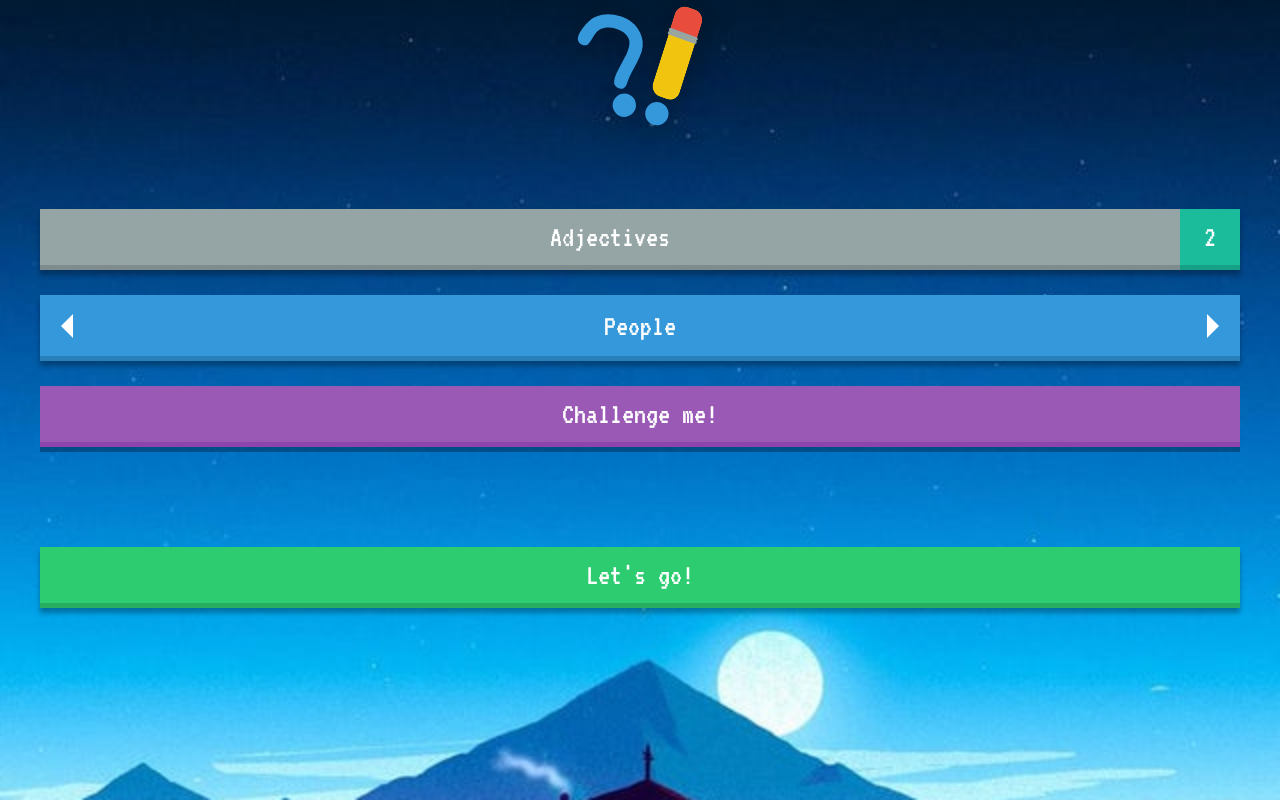
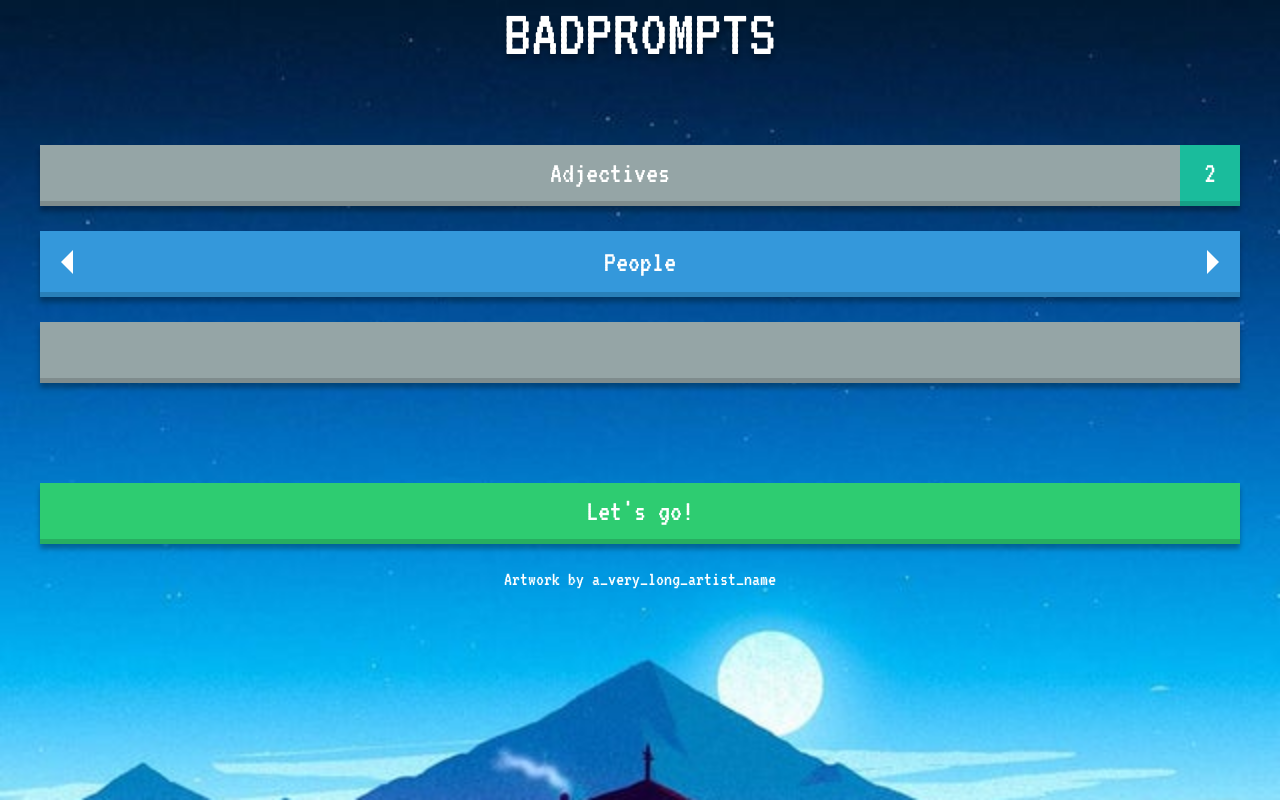
Before and after one commit to schatt3npakt/madprompts-app, a Vue app: page / in a window 1280 px wide. Built offline with nearby package versions, Linux system fonts and the light colour scheme.

Commit message:
moved buttons to seperate components

```diff
--- a/src/App.vue
+++ b/src/App.vue
@@ -17,6 +17,18 @@ export default Vue.extend({
 </script>
 
 <style lang="scss">
+  @font-face {
+    font-family: 'VT323';
+    src: url('./assets/fonts/VT323-Regular.eot');
+    src: url('./assets/fonts/VT323-Regular.eot?#iefix') format('embedded-opentype'),
+        url('./assets/fonts/VT323-Regular.woff2') format('woff2'),
+        url('./assets/fonts/VT323-Regular.woff') format('woff'),
+        url('./assets/fonts/VT323-Regular.ttf') format('truetype'),
+        url('./assets/fonts/VT323-Regular.svg#VT323-Regular') format('svg');
+    font-weight: normal;
+    font-style: normal;
+  }
+
   body,
   html,
   #app {
--- /dev/null
+++ b/src/components/BaseButton.vue
@@ -0,0 +1,61 @@
+<template>
+  <button
+    :class="buttonType"
+    :id="buttonId"
+    class="button"
+  >
+    {{buttonText}}
+  </button>
+</template>
+
+<script lang="ts">
+import Vue from 'vue'
+
+export default Vue.extend({
+  name: 'BaseButton',
+  props: {
+    buttonId: String,
+    buttonText: String,
+    buttonType: String
+  }
+})
+</script>
+
+<style lang="scss" scoped>
+  .button {
+    border: none;
+    border-radius: 0;
+    box-shadow: 0 5px 5px rgba(0, 0, 0, 0.3);
+    color: white;
+    display: block;
+    font-size: 30px;
+    font-weight: normal;
+    height: 61px;
+    transition: background-color 0.1s ease-out, box-shadow 0.1s ease-out,
+      transform 0.1s ease-out;
+    width: 100%;
+
+    &:not(:last-child) {
+      margin: margins.$mobile-btn-margin;
+    }
+
+    &:active,
+    &:focus {
+      outline: none;
+    }
+
+    &:active {
+      box-shadow: 0 0 0 rgb(0, 0, 0);
+      transform: scale(0.985) translateY(5px);
+    }
+
+    &--submit {
+      background-color: colors.$emerald;
+      border-bottom: 5px solid colors.$nephritis;
+
+      &:active {
+          background-color: colors.$nephritis;
+      }
+    }
+  }
+</style>
--- a/src/components/TheAppView.vue
+++ b/src/components/TheAppView.vue
@@ -1,16 +1,16 @@
 <template>
   <div class="app-view">
       <div class="app-view__container">
-        <img
+        <a
           class="logo"
-          src="@/assets/img/logo.svg"
-        />
+          href="#"
+          >
+          BADPROMPTS
+        </a>
 
         <div class="form">
           <div class="number-input">
-            <div
-              class="number-input__label"
-            >
+            <div class="number-input__label">
               <label class="number-input__label__text">Adjectives</label>
             </div>
 
@@ -32,9 +32,7 @@
               id="left"
             />
 
-            <div
-              class="slider__label"
-            >
+            <div class="slider__label">
               <label class="slider__label__text">People</label>
             </div>
 
@@ -44,28 +42,36 @@
             />
           </div>
 
-          <button
-            class="button"
-            id="challenge"
-          >
-            Challenge me!
-          </button>
+          <ToggleButton
+            button-id="challenge"
+            button-type="button--challenge"
+            button-text="Challenge me!"
+          />
         </div>
 
-        <button
-          class="submitbutton"
-          id="submit"
-        >
-          Let's go!
-        </button>
+        <BaseButton
+          button-id="submit"
+          button-type="button--submit"
+          button-text="Let's go!"
+        />
+
+        <div class="footer-text">
+          <a href="#">Artwork by a_very_long_artist_name</a>
+        </div>
       </div>
   </div>
 </template>
 
 <script lang="ts">
 import Vue from 'vue'
+import BaseButton from './BaseButton.vue'
+import ToggleButton from './ToggleButton.vue'
 
 export default Vue.extend({
+  components: {
+    BaseButton,
+    ToggleButton
+  },
   name: 'HelloWorld',
   props: {
     msg: String
@@ -74,18 +80,6 @@ export default Vue.extend({
 </script>
 
 <style scoped lang="scss">
-  @font-face {
-      font-family: 'VT323';
-      src: url('../assets/fonts/VT323-Regular.eot');
-      src: url('../assets/fonts/VT323-Regular.eot?#iefix') format('embedded-opentype'),
-          url('../assets/fonts/VT323-Regular.woff2') format('woff2'),
-          url('../assets/fonts/VT323-Regular.woff') format('woff'),
-          url('../assets/fonts/VT323-Regular.ttf') format('truetype'),
-          url('../assets/fonts/VT323-Regular.svg#VT323-Regular') format('svg');
-      font-weight: normal;
-      font-style: normal;
-  }
-
   * {
     font-family: fonts.$base-font;
   }
@@ -109,55 +103,8 @@ export default Vue.extend({
           padding: 0 25px;
         }
 
-        .logo {
-          display: block;
-          filter: drop-shadow(0 5px 15px rgba(0, 0, 0, 0.3));
-          margin: 0 auto 77px auto;
-          max-height: 132px;
-          max-width: 132px;
-          transition: filter 0.1s ease-out;
-
-          &:active {
-            filter: drop-shadow(0 0 0 rgb(0, 0, 0));
-            transform: scale(0.985);
-          }
-        }
-
         .form {
           margin-bottom: 100px;
-
-          .button {
-            background-color: colors.$amethyst;
-            border: none;
-            border-bottom: 5px solid colors.$wisteria;
-            border-radius: 0;
-            box-shadow: 0 5px 0px rgba(0, 0, 0, 0.3);
-            color: white;
-            display: block;
-            font-size: 30px;
-            font-weight: normal;
-            height: 61px;
-            transition:
-              background-color 0.1s ease-out,
-              box-shadow 0.1s ease-out,
-              transform 0.1s ease-out;
-            width: 100%;
-
-            &:not(:last-child) {
-              margin: margins.$mobile-btn-margin;
-            }
-
-            &:active,
-            &:focus {
-              outline: none;
-            }
-
-            &:active {
-              background-color: colors.$wisteria;
-              box-shadow: 0 0 0 rgb(0, 0, 0);
-              transform: scale(0.985);
-            }
-          }
 
           .number-input {
             display: flex;
@@ -327,36 +274,29 @@ export default Vue.extend({
           }
         }
 
-        .submitbutton {
-          background-color: colors.$emerald;
-          border: none;
-          border-bottom: 5px solid colors.$nephritis;
-          border-radius: 0;
-          box-shadow: 0 5px 5px rgba(0, 0, 0, 0.3);
+        .logo {
           color: white;
           display: block;
-          font-size: 30px;
-          font-weight: normal;
-          height: 61px;
-          transition:
-            background-color 0.1s ease-out,
-            box-shadow 0.1s ease-out,
-            transform 0.1s ease-out;
-          width: 100%;
+          font-size: 68px;
+          margin-bottom: 77px;
+          text-align: center;
+          text-decoration: none;
+          text-shadow: 0 5px 5px rgba(0, 0, 0, 0.3);
+          transition: filter 0.1s ease-out;
+        }
 
-          &:not(:last-child) {
-            margin: margins.$mobile-btn-margin;
-          }
+        .footer-text {
+          font-size: 20px;
+          text-align: center;
 
-          &:active,
-          &:focus {
-            outline: none;
-          }
-
-          &:active {
-            background-color: colors.$nephritis;
-            box-shadow: 0 0 0 rgb(0, 0, 0);
-            transform: scale(0.985);
+          > a {
+            &:link,
+            &:visited,
+            &:hover,
+            &:active {
+              color: white;
+              text-decoration: none;
+            }
           }
         }
       }
--- /dev/null
+++ b/src/components/ToggleButton.vue
@@ -0,0 +1,55 @@
+<template>
+  <BaseButton
+    :buttonId="buttonId"
+    :buttonName="buttonName"
+    :buttonType="buttonType"
+    class="toggle-button"
+    :class="[this.$store.state.appView.formElements.challengeButton.isActive ? activeClass : '']"
+    @click.native="toggleChallenge"
+  />
+</template>
+
+<script lang="ts">
+import Vue from 'vue'
+import BaseButton from './BaseButton.vue'
+import { mapState } from 'vuex'
+
+export default Vue.extend({
+  components: {
+    BaseButton
+  },
+  data () {
+    return {
+      activeClass: 'toggle-button--active'
+    }
+  },
+  methods: {
+    toggleChallenge () {
+      this.$store.commit('toggleChallenge')
+    }
+  },
+  name: 'ToggleButton',
+  props: {
+    buttonId: String,
+    buttonName: String,
+    buttonType: String
+  }
+})
+</script>
+
+<style lang="scss" scoped>
+.toggle-button {
+  background-color: colors.$concrete;
+  border-bottom: 5px solid colors.$asbestos;
+
+  &--active {
+    background-color: colors.$amethyst;
+    border-bottom: 5px solid colors.$wisteria;
+  }
+
+  &:active {
+    background-color: colors.$wisteria;
+    border-bottom: none;
+  }
+}
+</style>
--- a/src/store/index.ts
+++ b/src/store/index.ts
@@ -4,12 +4,24 @@ import Vuex from 'vuex'
 Vue.use(Vuex)
 
 export default new Vuex.Store({
-  state: {
-  },
-  mutations: {
-  },
   actions: {
   },
   modules: {
+  },
+  mutations: {
+    toggleChallenge (state) {
+      state.appView.formElements.challengeButton.isActive
+        ? state.appView.formElements.challengeButton.isActive = false
+        : state.appView.formElements.challengeButton.isActive = true
+    }
+  },
+  state: {
+    appView: {
+      formElements: {
+        challengeButton: {
+          isActive: false
+        }
+      }
+    }
   }
 })
```
Also changed, not shown: notes/milestones.md (+3 -10 lines).
